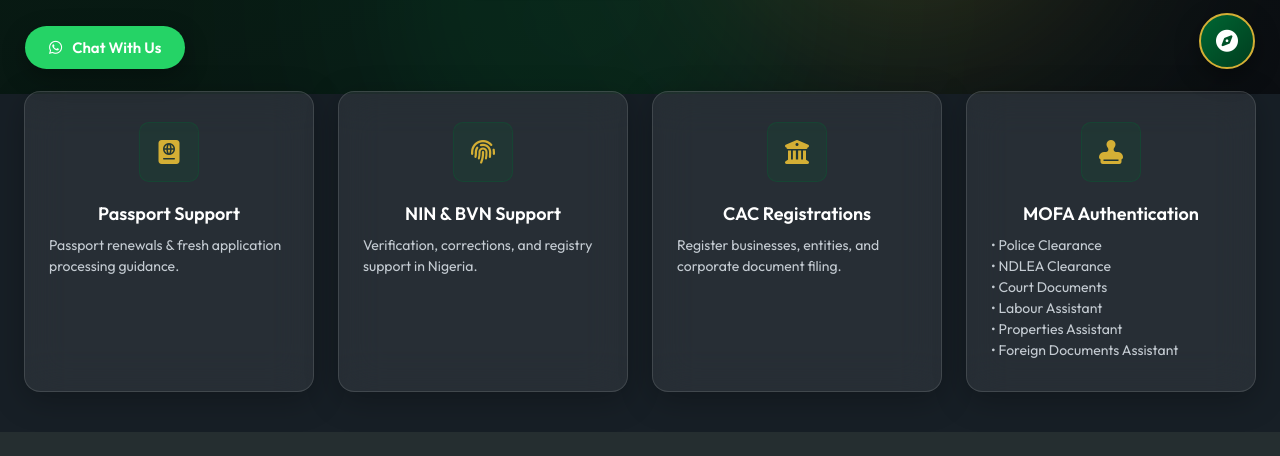
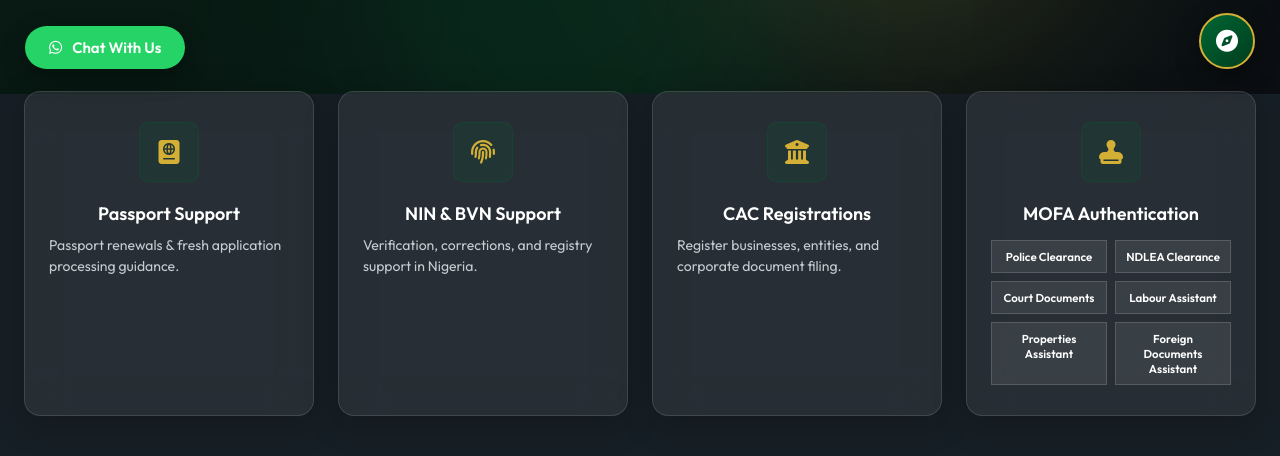
Before and after one commit to aminahausawi10-max/NDS, a PHP site: page / in a window 1280 px wide; the page is wider, and only the part inside the window is pictured. Shown: the part 706-1162 px from the top of that part. Before the commit the page ends 1138 px from the top of that part, so only its background shows below. Run offline with PHP 8.4, Linux system fonts and the light colour scheme.

Commit message:
Replace MOFA description list with a grid of clickable Apply buttons inside the highlights card

```diff
--- a/public/app.js
+++ b/public/app.js
@@ -22,7 +22,7 @@ const dictionary = {
     'stat-pass': 'Passport Support', 'stat-pass-desc': 'Passport renewals & fresh application processing guidance.',
     'stat-nin': 'NIN & BVN Support', 'stat-nin-desc': 'Verification, corrections, and registry support in Nigeria.',
     'stat-cac': 'CAC Registrations', 'stat-cac-desc': 'Register businesses, entities, and corporate document filing.',
-    'stat-auth': 'MOFA Authentication', 'stat-auth-desc': '• Police Clearance\n• NDLEA Clearance\n• Court Documents\n• Labour Assistant\n• Properties Assistant\n• Foreign Documents Assistant',
+    'stat-auth': 'MOFA Authentication',
     'about-title': 'About Nigeria Diaspora Services (NDS)',
     'about-intro': 'Nigeria Diaspora Services (NDS) is an independent documentation assistant committed to bridging the gap for Nigerians living abroad.',
     'about-desc1': 'Navigating bureaucratic government documentation processes from another country can be stress-inducing. Our professional support network in Nigeria coordinates validation, verification, fresh submissions, and legalization on your behalf with utmost security and transparency.',
@@ -80,7 +80,7 @@ const dictionary = {
     'stat-pass': 'Taimakon Fasfo', 'stat-pass-desc': 'Sabuwar fasfo ko sabunta fasfo cikin sauƙi.',
     'stat-nin': 'Taimakon NIN & BVN', 'stat-nin-desc': 'Tantancewa, gyare-gyare, da tallafi a Najeriya.',
     'stat-cac': 'Rijistar CAC', 'stat-cac-desc': 'Yi rajistar kamfani da takardun kasuwanci.',
-    'stat-auth': 'Halaccin MOFA', 'stat-auth-desc': '• Police Clearance\n• NDLEA Clearance\n• Court Documents\n• Labour Assistant\n• Properties Assistant\n• Foreign Documents Assistant',
+    'stat-auth': 'Halaccin MOFA',
     'about-title': 'Game da Nigeria Diaspora Services (NDS)',
     'about-intro': 'Nigeria Diaspora Services (NDS) wata hukuma ce mai zaman kanta da ke taimaka wa \'Yan Najeriya da ke ƙasashen waje.',
     'about-desc1': 'Gudanar da takardun gwamnati daga wata ƙasa na iya zama da wuya. Abokan aikinmu a Najeriya suna gudanar da duk wani izini da tantancewa a gare ku cikin aminci.',
@@ -137,7 +137,7 @@ const dictionary = {
     'stat-pass': 'دعم جواز السفر', 'stat-pass-desc': 'تجديد الجوازات وإرشادات استخراج الجوازات الجديدة.',
     'stat-nin': 'دعم NIN و BVN', 'stat-nin-desc': 'التحقق والتصحيحات والدعم في السجل الوطني.',
     'stat-cac': 'تسجيل الشركات CAC', 'stat-cac-desc': 'تسجيل الشركات والكيانات التجارية وتوثيق الملفات.',
-    'stat-auth': 'تصديقات وزارة الخارجية', 'stat-auth-desc': '• Police Clearance\n• NDLEA Clearance\n• Court Documents\n• Labour Assistant\n• Properties Assistant\n• Foreign Documents Assistant',
+    'stat-auth': 'تصديقات وزارة الخارجية',
     'about-title': 'عن خدمات المغتربين النيجيريين (NDS)',
     'about-intro': 'خدمات المغتربين النيجيريين (NDS) هي جهة مساعدة مستقلة وملتزمة برأب الصدع للمغتربين خارج نيجيريا.',
     'about-desc1': 'إجراء المعاملات الحكومية من دولة أخرى قد يكون مرهقاً. شبكتنا الاحترافية في نيجيريا تتابع وتصدق المستندات نيابة عنكم بأعلى درجات الأمان.',
@@ -194,7 +194,7 @@ const dictionary = {
     'stat-pass': 'Support Passeport', 'stat-pass-desc': 'Renouvellement de passeports et conseils pour les nouvelles demandes.',
     'stat-nin': 'Support NIN & BVN', 'stat-nin-desc': 'Vérification, corrections et soutien au registre national.',
     'stat-cac': 'Enregistrements CAC', 'stat-cac-desc': 'Enregistrer des entreprises et dépôt de documents corporatifs.',
-    'stat-auth': 'Légalisation MOFA', 'stat-auth-desc': '• Police Clearance\n• NDLEA Clearance\n• Court Documents\n• Labour Assistant\n• Properties Assistant\n• Foreign Documents Assistant',
+    'stat-auth': 'Légalisation MOFA',
     'about-title': 'À Propos de Nigeria Diaspora Services (NDS)',
     'about-intro': 'Nigeria Diaspora Services (NDS) est un assistant documentaire indépendant engagé à soutenir les Nigérians vivant à l\'étranger.',
     'about-desc1': 'Gérer les démarches administratives gouvernementales depuis un autre pays peut être stressant. Notre réseau professionnel au Nigeria coordonne la validation et l\'authentification en votre nom en toute sécurité.',
--- a/public/index.html
+++ b/public/index.html
@@ -123,10 +123,17 @@
           <h3 data-key="stat-cac">CAC Registrations</h3>
           <p data-key="stat-cac-desc">Register businesses, entities, and handle corporate document filing.</p>
         </div>
-        <div class="stat-card glass-panel">
+        <div class="stat-card glass-panel mofa-highlight-card">
           <div class="icon-wrap"><i class="fa-solid fa-stamp"></i></div>
-          <h3 data-key="stat-auth">Ministry Authentication</h3>
-          <p data-key="stat-auth-desc">Secure document legalization and embassy authorization.</p>
+          <h3 data-key="stat-auth">MOFA Authentication</h3>
+          <div class="mofa-buttons-grid">
+            <a href="#apply?service=Police%20Clearance" class="mofa-btn">Police Clearance</a>
+            <a href="#apply?service=NDLEA%20Certificate" class="mofa-btn">NDLEA Clearance</a>
+            <a href="#apply?service=Court%20Documents" class="mofa-btn">Court Documents</a>
+            <a href="#apply?service=Labour%20Services" class="mofa-btn">Labour Assistant</a>
+            <a href="#apply?service=Contract%20Support" class="mofa-btn">Properties Assistant</a>
+            <a href="#apply?service=Embassy%20Authentication" class="mofa-btn">Foreign Documents Assistant</a>
+          </div>
         </div>
       </div>
     </section>
--- a/public/style.css
+++ b/public/style.css
@@ -1786,3 +1786,39 @@ select option {
     padding-bottom: 60px; /* Space for bottom nav */
   }
 }
+
+/* MOFA Highlight Card Buttons Grid */
+.mofa-buttons-grid {
+  display: grid;
+  grid-template-columns: 1fr 1fr;
+  gap: 8px;
+  margin-top: 15px;
+  width: 100%;
+}
+
+.mofa-btn {
+  background: rgba(255, 255, 255, 0.08);
+  border: 1px solid rgba(255, 255, 255, 0.15);
+  border-radius: var(--border-radius-sm);
+  padding: 8px 10px;
+  color: #fff;
+  font-size: 11.5px;
+  font-weight: 600;
+  text-decoration: none;
+  text-align: center;
+  transition: var(--transition-smooth);
+  display: inline-block;
+}
+
+.mofa-btn:hover {
+  background: var(--accent);
+  border-color: transparent;
+  color: #fff;
+  transform: translateY(-1px);
+}
+
+@media (max-width: 480px) {
+  .mofa-buttons-grid {
+    grid-template-columns: 1fr;
+  }
+}
```
